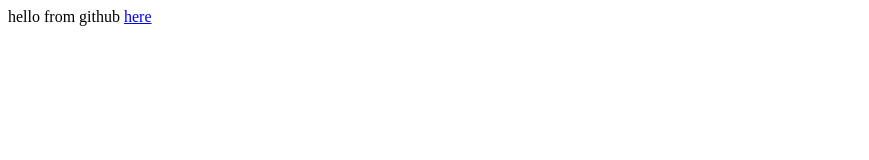
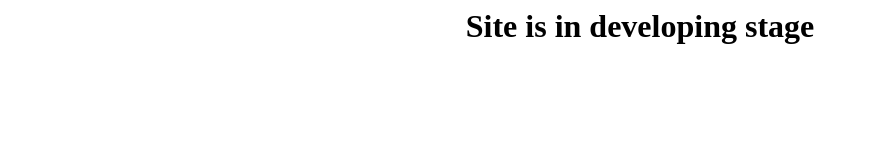
Before and after one commit to mynk26/mynk26.github.io, a plain HTML site: page index.html in a window 1280 px wide. Shown: the whole page, without its empty margins (0-869 px from the left). Drawn offline with Linux system fonts and the light colour scheme.

Commit message:
declaring about site is in developing state
declaring about site is in developing state

```diff
--- a/index.html
+++ b/index.html
@@ -2,7 +2,6 @@
 <head>
 </head>
 <body>
-hello from github
-  <a href='192.168.43.151:8000'>here</a>
+  <center><h1>Site is in developing stage</h1></center>
 </body>
 </html>
```
